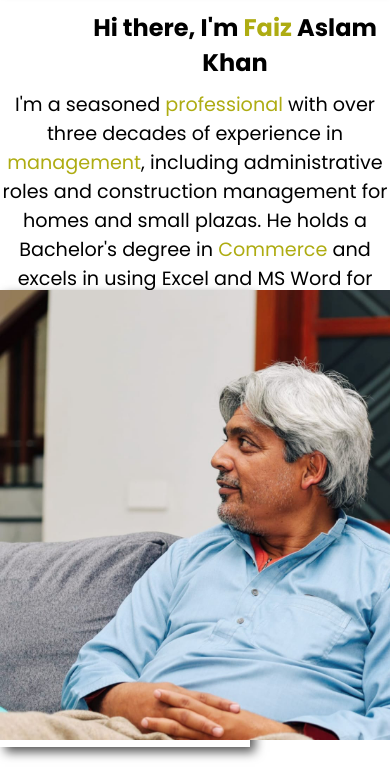
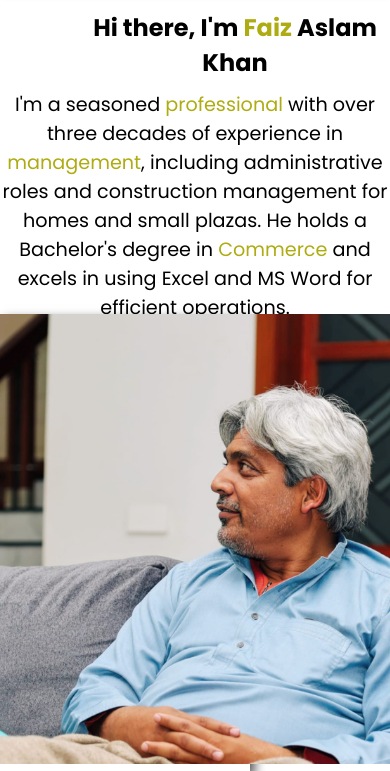
Before and after one commit to Uzairak01/faizPortfolio, a plain HTML site: page index.html in a window 390 px wide. Shown: the part 90-861 px from the top of the page. Drawn offline with nearby package versions, Linux system fonts and the light colour scheme.

Commit message:
updated style sheet

```diff
--- a/style.css
+++ b/style.css
@@ -480,7 +480,7 @@ footer{
     .pic{
         width: 250px;
         position: relative;
-        top: 30px;
+        top: 54px;
         left: 0;
         box-shadow: 5px 5px 10px #000000aa;
     }
```
